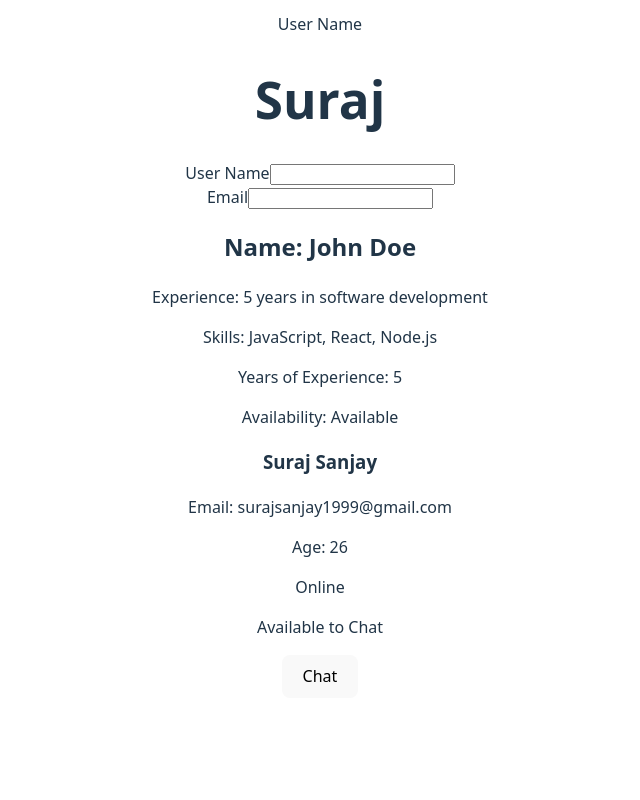
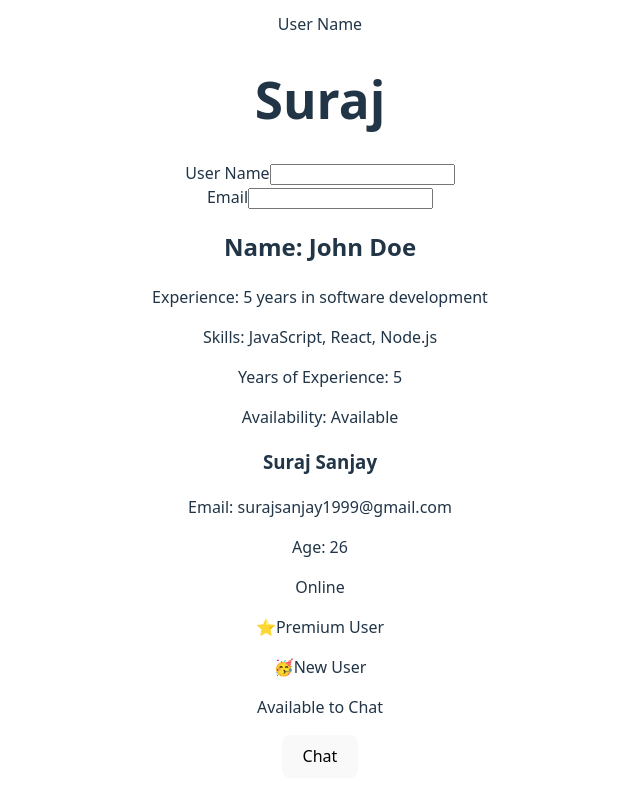
Before and after one commit to surajS0106/react-learning, a React (Vite) app: page / in a window 1280 px wide. Shown: the part 1398-2198 px from the top of the page, without its empty margins (320-960 px from the left). Before the commit the page ends 2128 px from the top, so only its background shows below. Built offline with nearby package versions, Linux system fonts and the light colour scheme.

Commit message:
feat: extend UserDetails component to include isPremium and isNewUser props for enhanced user information display

```diff
--- a/src/App.tsx
+++ b/src/App.tsx
@@ -31,7 +31,7 @@ function App() {
       <UserProfileWithoutJSX />
       <StyledForm />
       <CandidateProfile />
-      <UserDetails name="Suraj Sanjay" email="surajsanjay1999@gmail.com" age={26} isOnline={true} hideOffline={false} />
+      <UserDetails name="Suraj Sanjay" email="surajsanjay1999@gmail.com" age={26} isOnline={true} hideOffline={false} isPremium={true} isNewUser={true} />
     </>
   );
 }
--- a/src/UserDetails.tsx
+++ b/src/UserDetails.tsx
@@ -1,6 +1,6 @@
 import type { UserProps } from "./types/UserProps";
 
-export const UserDetails = ({name, email, age, isOnline, hideOffline}: UserProps) => {
+export const UserDetails = ({name, email, age, isOnline, hideOffline, isPremium, isNewUser}: UserProps) => {
   if(hideOffline && !isOnline){
     return null
   }
@@ -11,6 +11,8 @@ export const UserDetails = ({name, email, age, isOnline, hideOffline}: UserProps
       <p>Email: {email}</p>
       <p>Age: {age}</p>
       <span>{isOnline ? "Online" :"Offline"}</span>
+      <p>{isPremium && <span>⭐Premium User</span>}</p>
+      <p>{isNewUser && <span>🥳New User</span>}</p>
       <p>{isOnline ? "Available to Chat" : "Not Available to Chat"}</p>
       {isOnline? (<button>Chat</button>) : (<small>Chat Unavailable</small>)}
     </div>
--- a/src/types/UserProps.tsx
+++ b/src/types/UserProps.tsx
@@ -5,4 +5,6 @@ export interface UserProps {
   age: number
   isOnline: boolean
   hideOffline?: boolean
+  isPremium?: boolean
+  isNewUser?: boolean
 }
```
